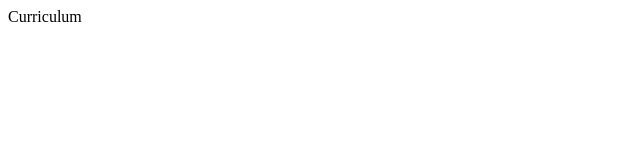
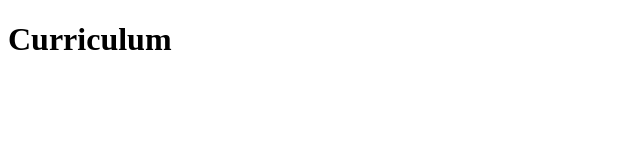
Before and after one commit to CarlosRiosPujado/CV, a plain HTML site: page index.html in a window 1280 px wide. Shown: the whole page, without its empty margins (0-640 px from the left). Drawn offline with Linux system fonts and the light colour scheme.

Commit message:
Update index.html

```diff
--- a/index.html
+++ b/index.html
@@ -3,16 +3,12 @@
 <html>
 
 <head>
-<title>CV - Carlos Rios Pujado</title>
-
-<style>
-
-</style>
-
+  <title>CV - Carlos Rios Pujado</title>
+  <style></style>
 </head>
 
 <body>
+  <h1>Curriculum</h1>
+</body>
 
-Curriculum
-</body>
 </html>
```
